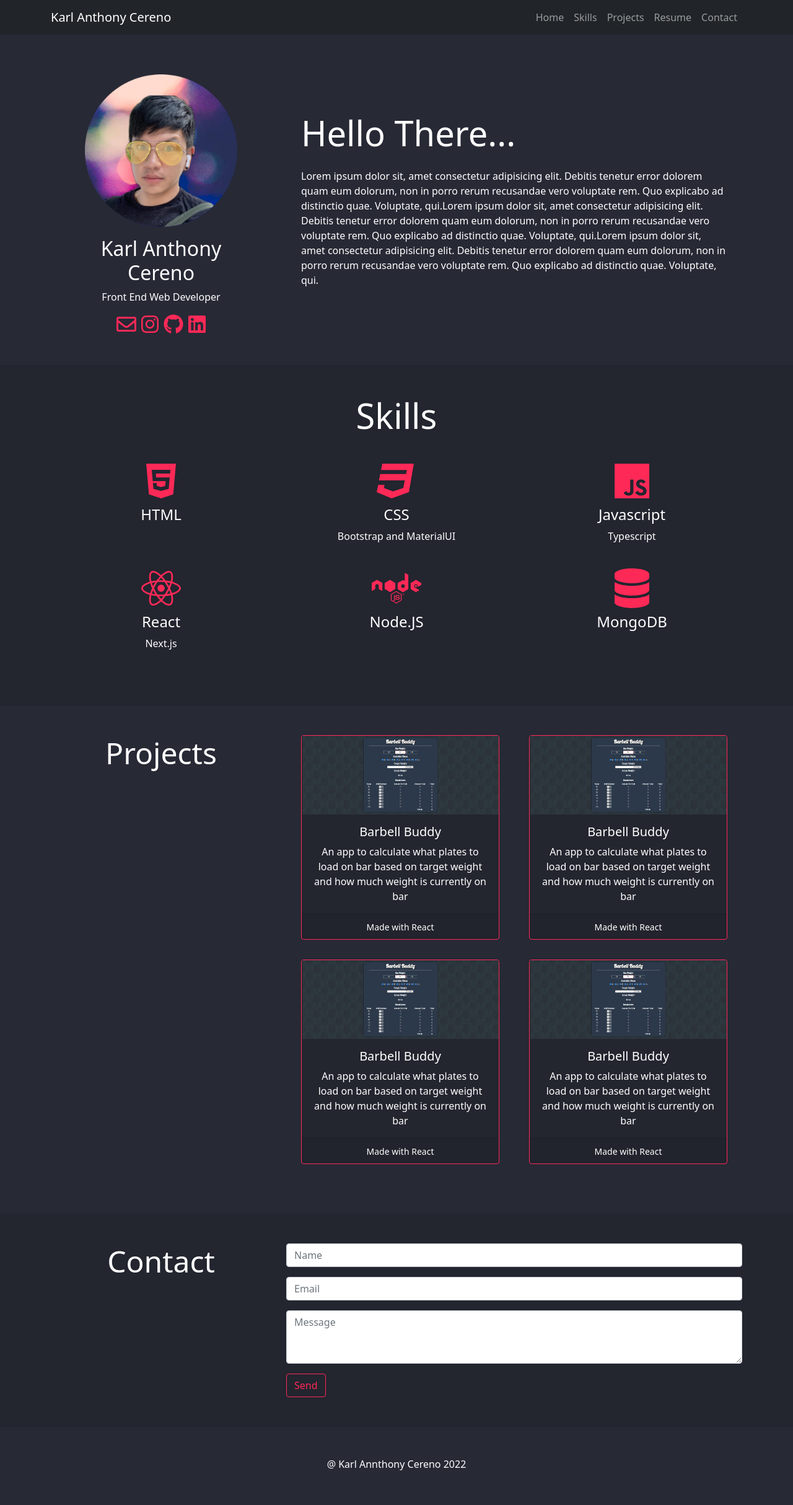
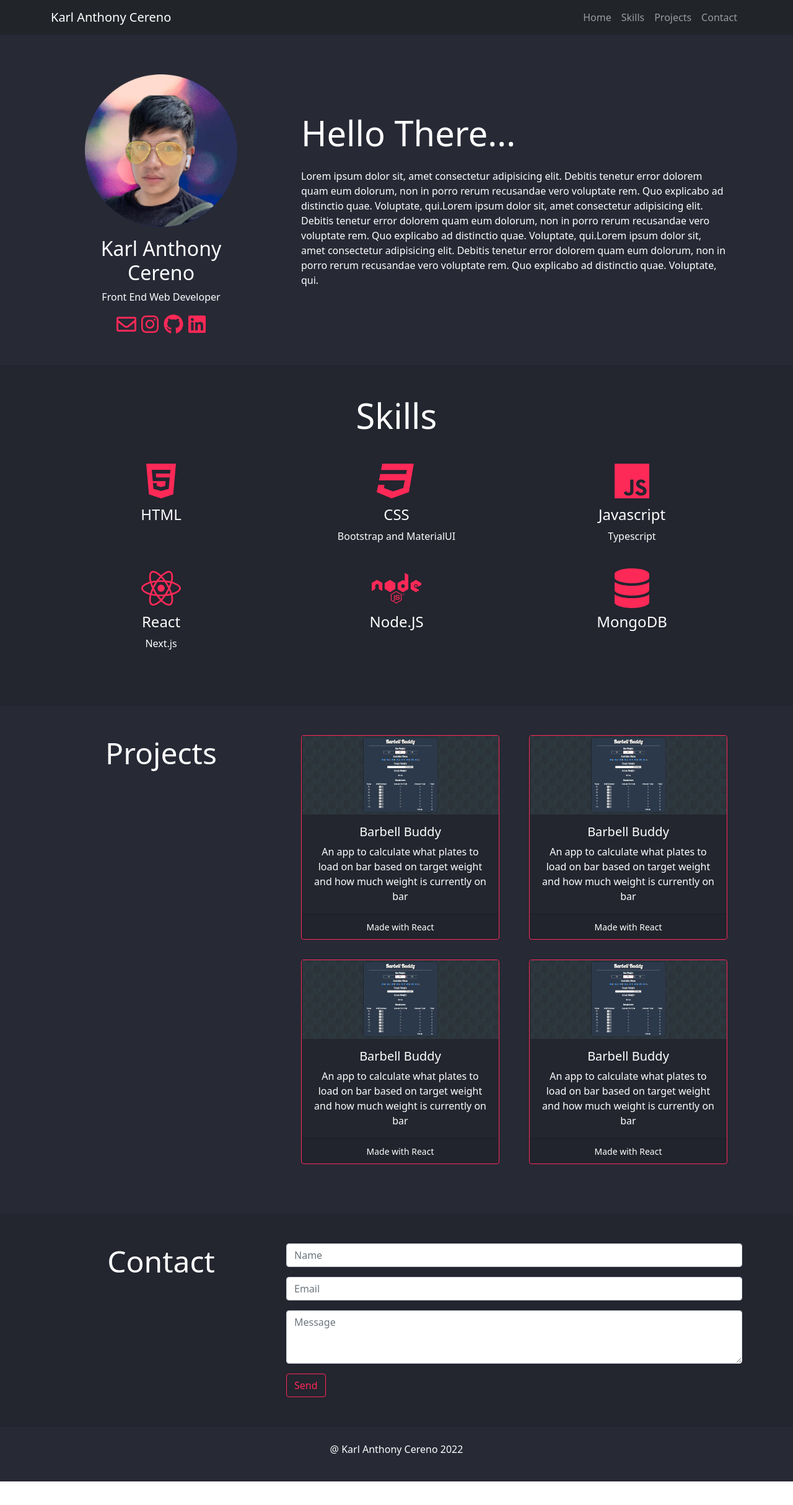
Before and after one commit to kcereno/portfolio-site, a React (Create React App) app: page / in a window 1280 px wide. Shown: the top 2428 px of the page at 62% size. After the commit the page ends 2390 px from the top, so only its background shows below. Built offline with nearby package versions, Linux system fonts and the light colour scheme.

Commit message:
Footer section

```diff
--- a/src/Sections/Footer/Footer.tsx
+++ b/src/Sections/Footer/Footer.tsx
@@ -3,10 +3,10 @@ import { Container } from "react-bootstrap";
 export default function Footer() {
   const currentYear = new Date().getFullYear();
   return (
-    <section id="footer" className="text-center text-white py-5">
+    <section id="footer" className="text-center text-white py-4">
       <div>
         <Container>
-          <p>@ Karl Annthony Cereno {currentYear}</p>
+          <p>@ Karl Anthony Cereno {currentYear}</p>
         </Container>
       </div>
     </section>
--- a/src/Sections/NavigationBar/NavigationBar.tsx
+++ b/src/Sections/NavigationBar/NavigationBar.tsx
@@ -16,8 +16,8 @@ export default function NavigationBar() {
               <Nav.Link href="#home">Home</Nav.Link>
               <Nav.Link href="#skills">Skills</Nav.Link>
               <Nav.Link href="#projects">Projects</Nav.Link>
-              <Nav.Link href="#resume">Resume</Nav.Link>
               <Nav.Link href="#contact">Contact</Nav.Link>
+
             </Nav>
           </Navbar.Collapse>
         </Container>
```
